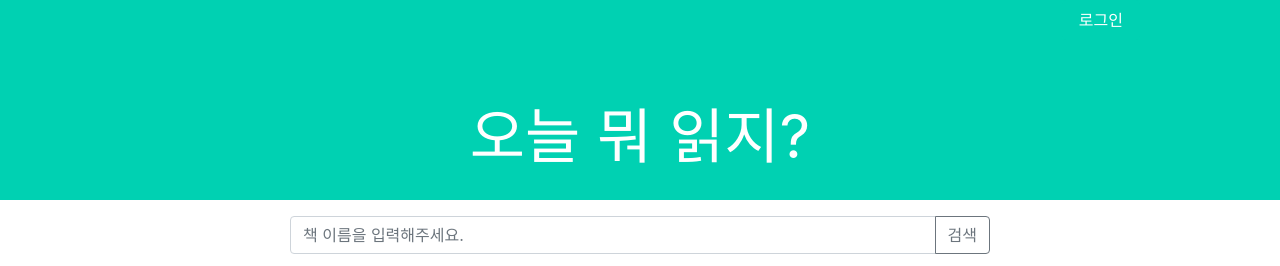
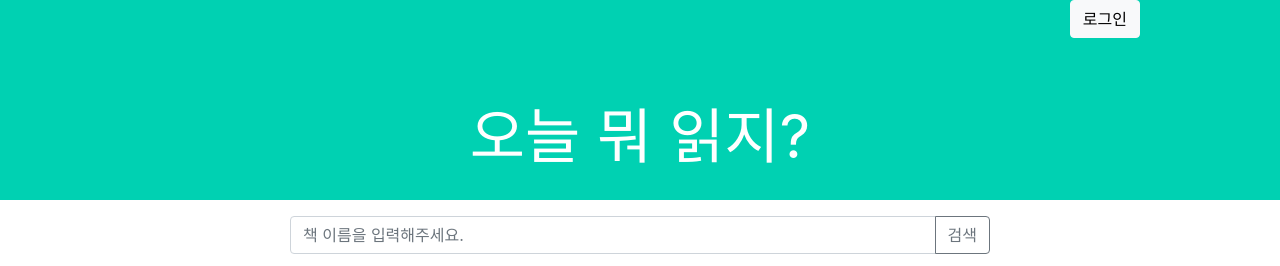
Before and after one commit to kimhanjune93/FindingBook, a Flask app: page / in a window 1280 px wide. Shown: the top 266 px of the page. Run offline with Flask 2, Linux system fonts and the light colour scheme; some libraries are stand-ins or nearby versions.

Commit message:
main page button css

```diff
--- a/templates/index.html
+++ b/templates/index.html
@@ -90,7 +90,7 @@
         setTimeout(function () {
             opener.location.reload(); //부모창 리프레쉬
             self.close(); //현재창 닫기
-        }, 1000); // 0.3초후 실행 1000당 1초
+        }, 50); // 0.3초후 실행 1000당 1초
     </script>
 
 </head>
@@ -99,17 +99,12 @@
     <div class="banner">
         <div class="banner-top">
             {% if user_exist %}
-                <!--        <a onclick="sign_out()">로그아웃</a>-->
-                <button onclick="location.href='mypage'">마이페이지</button>
-                <button class="button is-primary" onclick="sign_out()">로그아웃</button>
+                <button class = "btn btn-light" onclick="location.href='mypage'">마이페이지</button>
+                <button class = "btn btn-light" onclick="sign_out()">로그아웃</button>
             {% else %}
-                <!--    <a href="#"-->
-                <!--       onclick='window.open("login","_blank","height=500,width=500, status=yes,toolbar=no,menubar=no,location=no");-->
-                <!--       return false'>-->
-                <!--        로그인</a>-->
                 <button href="#"
                         onclick='window.open("login","_blank","height=500,width=500, status=yes,toolbar=no,menubar=no,location=no");return false'
-                        class="button is-primary">로그인
+                        class = "btn btn-light">로그인
                 </button>
             {% endif %}
         </div>
```
